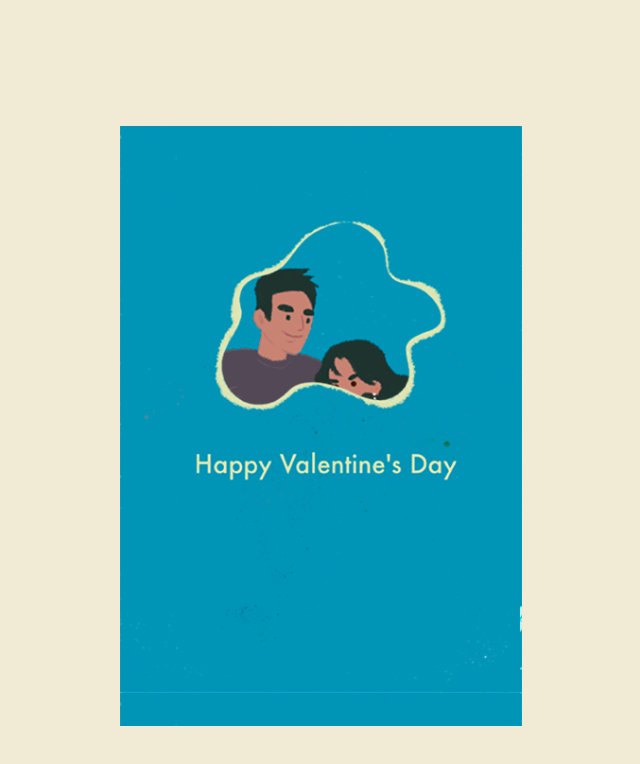
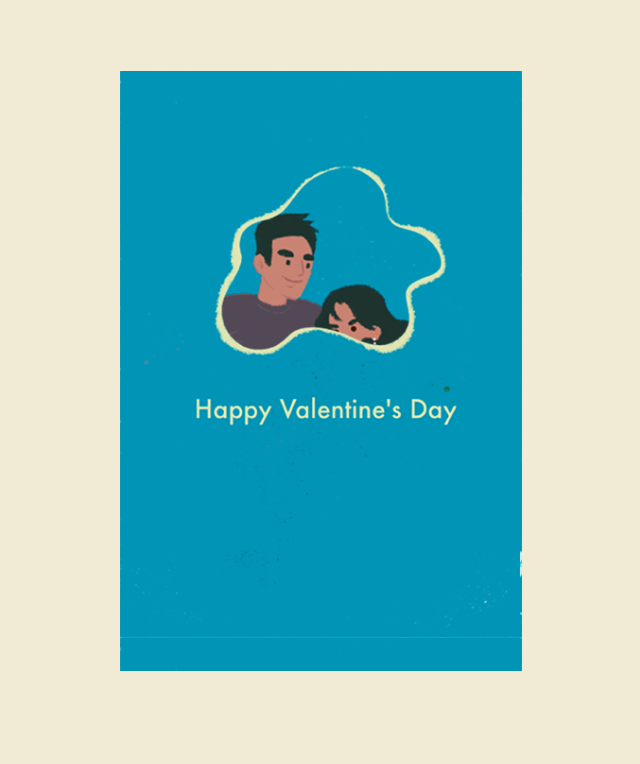
Before and after one commit to terstained/valentest2, a plain HTML site: page index.html in a window 1280 px wide. Shown: the whole page, without its empty margins (318-958 px from the left). Drawn offline with Linux system fonts and the light colour scheme.

Commit message:
Update styles.css

```diff
--- a/css/styles.css
+++ b/css/styles.css
@@ -8,7 +8,7 @@ body {
     background: url(content.png);
     background-size: contain;
     position: relative;
-    top: 15%;
+    top: 8%;
     left: 50%;
     transform: translate(-50%);
     perspective: 1000px;
```
